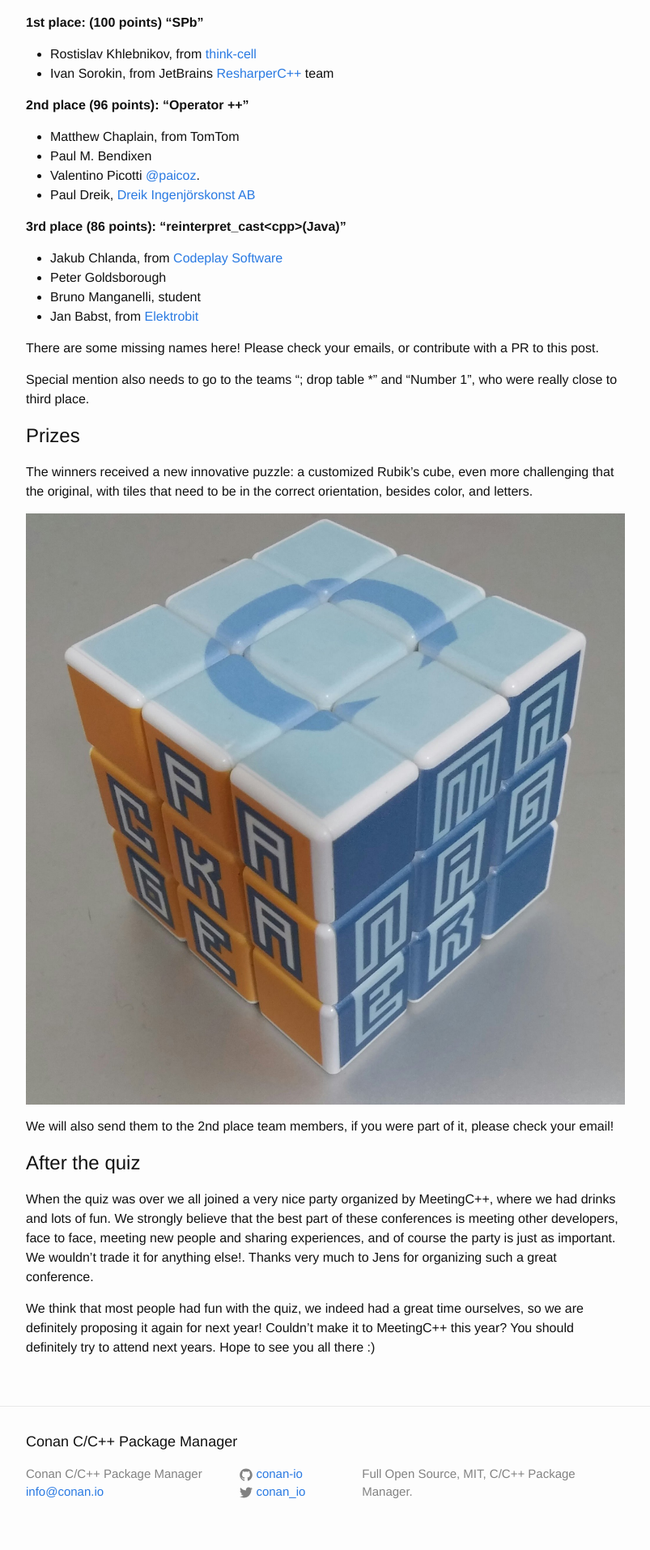
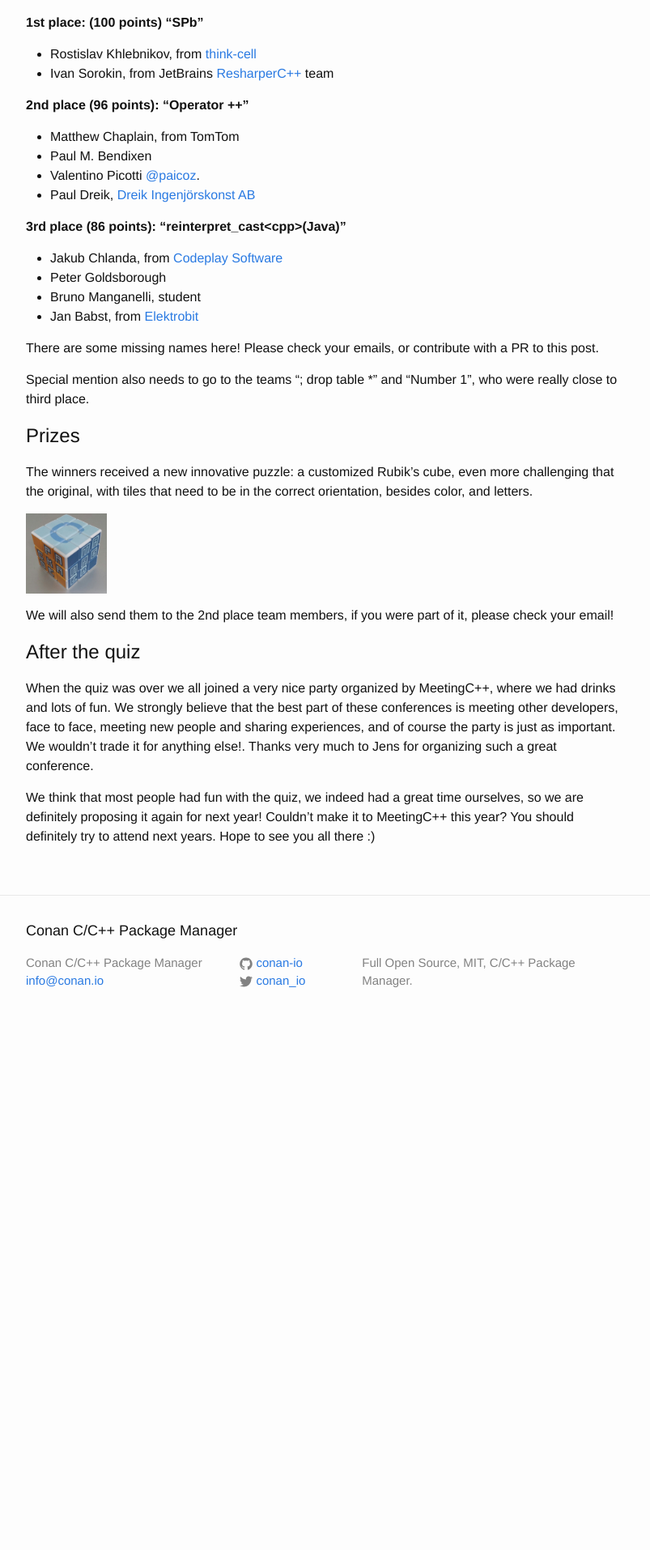
Before and after one commit to conan-io/conan-io.github.io, a Jekyll site: the page built from _posts/2016-11-25-MeetingC++-Quiz.markdown, in a window 1280 px wide. Shown: the part 2545-4459 px from the top of the page at 81% size, without its empty margins (238-1041 px from the left). Built offline with Jekyll 4.4.1, drawn with Linux system fonts in a browser that asks for light colours; comment, search, counter and statistics services are not loaded; after the commit the page ends 3828 px from its top, so only the background shows below that.

Commit message:
Update 2016-11-25-MeetingC++-Quiz.markdown

```diff
--- a/_posts/2016-11-25-MeetingC++-Quiz.markdown
+++ b/_posts/2016-11-25-MeetingC++-Quiz.markdown
@@ -78,7 +78,7 @@ Special mention also needs to go to the teams “; drop table *” and “Number
 # Prizes
 The winners received a new innovative puzzle: a customized Rubik’s cube, even more challenging that the original, with tiles that need to be in the correct orientation, besides color, and letters.
 
-<img src="{{ site.url }}/assets/RubikCube.jpeg" />
+<img src="{{ site.url }}/assets/RubikCube.jpeg" width="100px"/>
 
 
 We will also send them to the 2nd place team members, if you were part of it, please check your email!
```
